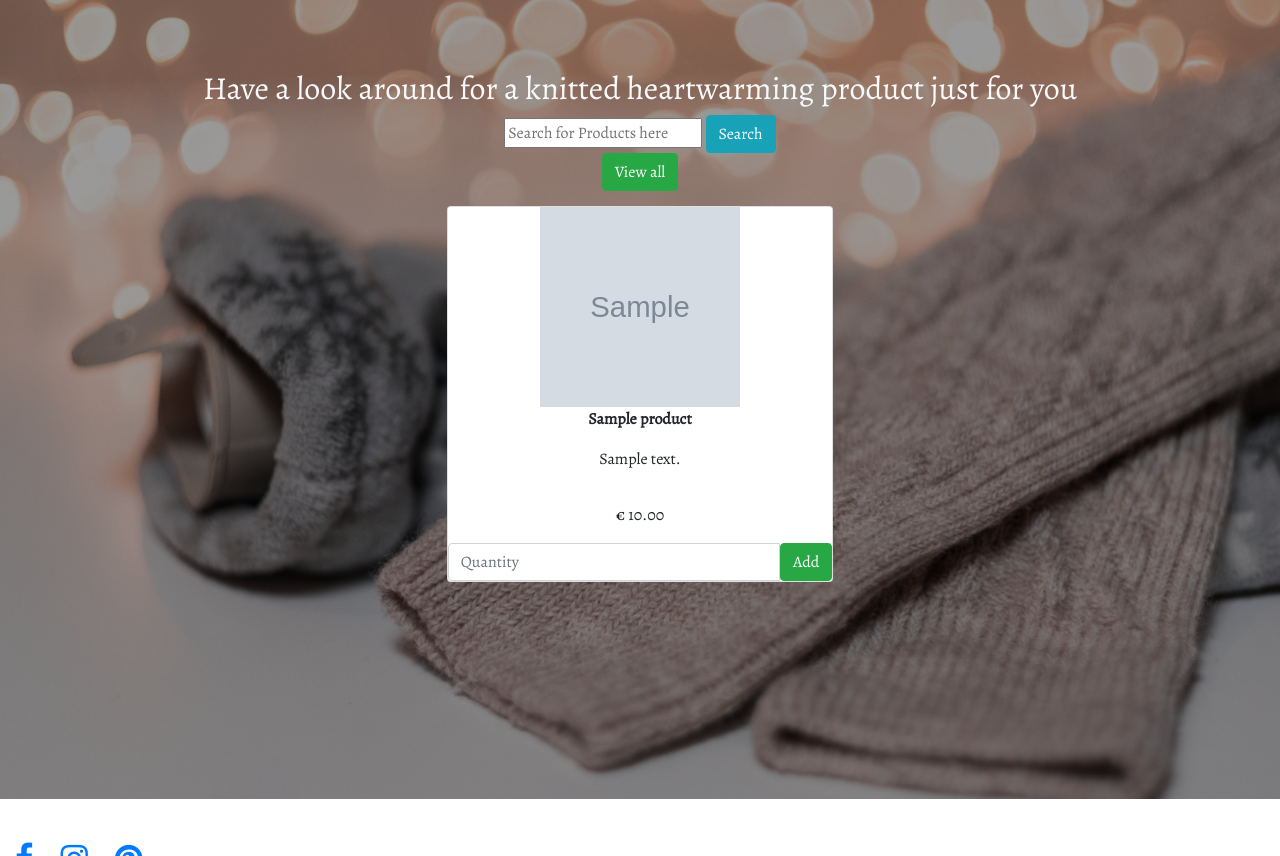
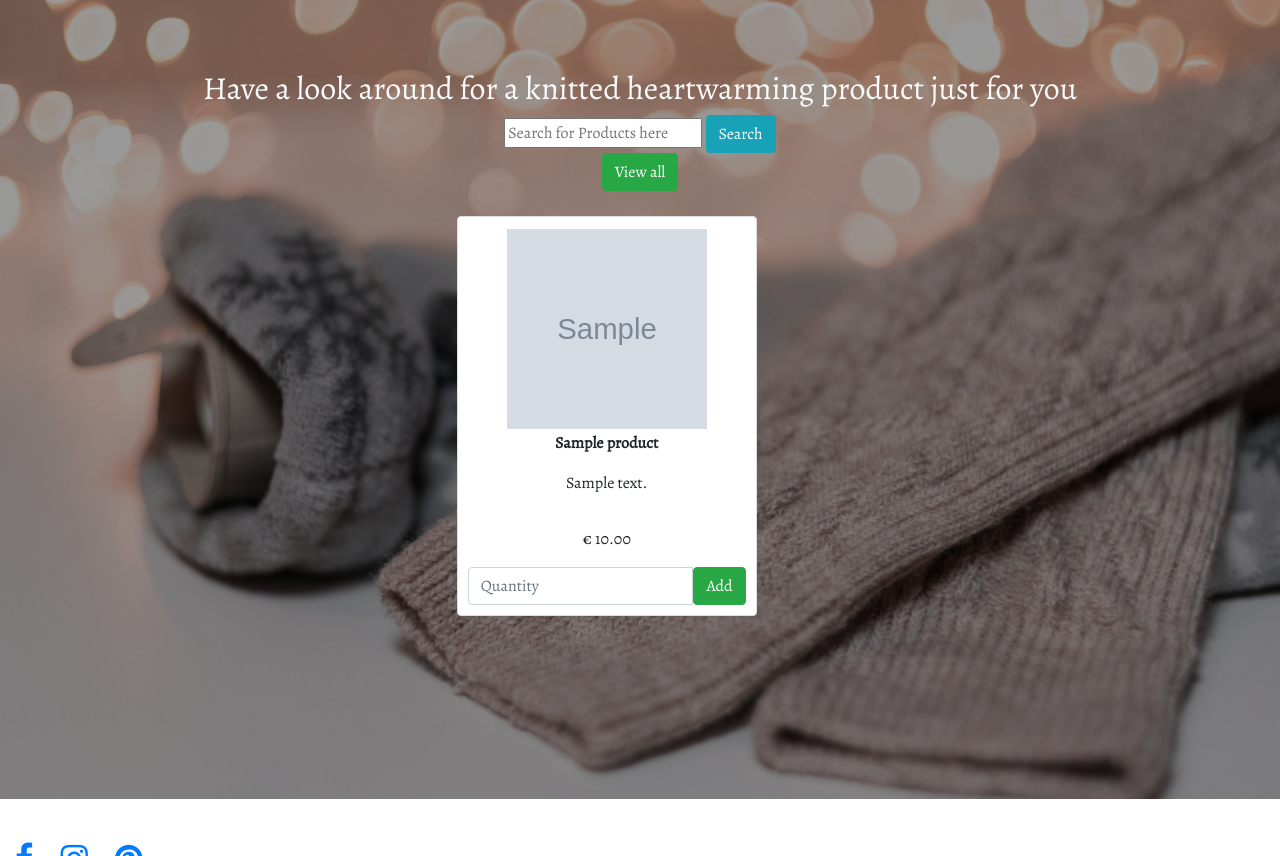
Before and after one commit to Code-Institute-Submissions/handcrafted-heart, a Django app: page /products/ in a window 1280 px wide. Shown: the part 56-912 px from the top of the page. Run offline with Django 3.2, Linux system fonts and the light colour scheme; tables that the repository leaves empty hold one stand-in row (values such as "Sample post"); grey boxes marked "Sample" are stand-in pictures; some libraries are stand-ins or nearby versions.

Commit message:
Add class products_cards for css specific styling

```diff
--- a/products/templates/products.html
+++ b/products/templates/products.html
@@ -41,7 +41,7 @@
 <div class="row justify-content-around products_row">
     {% for product in products %}
     <div class="col-12 col-md-6 col-lg-4 text-center panel_default">
-        <div class="card">
+        <div class="card products_card">
             <div class="product" style="background-image: url('{{ MEDIA_URL }}{{ product.image }}')"></div>
             <p><strong>{{ product.name }}</strong></p>
             <p class="product-description">{{ product.description }}</p>
```
